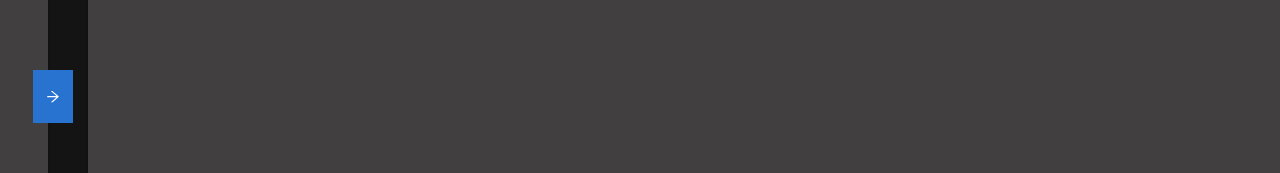
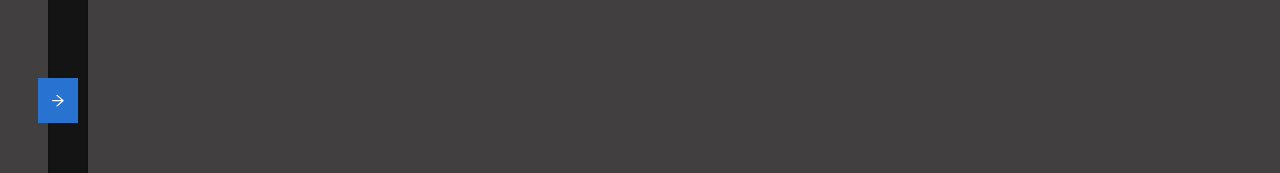
Before and after one commit to Rub4l1to/to-do-redux, a React (Vite) app: page / in a window 1280 px wide. Shown: the part 285-458 px from the top of the page. Built offline with nearby package versions, Linux system fonts and the light colour scheme.

Commit message:
Last updates about stylish

```diff
--- a/src/components/Buttons/Arrow/styles.ts
+++ b/src/components/Buttons/Arrow/styles.ts
@@ -5,7 +5,7 @@ import { PaddingBlock, PaddingInline } from 'styles/mixins';
 
 export const Button = styled('button')<{ toggleButton: boolean }>`
   border: none;
-  ${PaddingBlock({ start: 1, end: 1 })};
+  ${PaddingBlock({ start: 0.75, end: 0.75 })};
   ${PaddingInline({ start: 0.75, end: 0.75 })};
   background: ${({ theme: { colors } }) => colors.secondary};
   color: ${({ theme: { colors } }) => colors.primary};
@@ -20,6 +20,7 @@ export const Button = styled('button')<{ toggleButton: boolean }>`
 
   &:hover {
     transition: transform 0.2s ease-in-out;
+    -webkit-transition: transform 0.2s ease-in-out;
     background: ${({ theme: { colors } }) => colors.primary};
     color: ${({ theme: { colors } }) => colors.secondary};
   }
@@ -28,17 +29,19 @@ export const Button = styled('button')<{ toggleButton: boolean }>`
     font-size: 16pt;
     font-weight: bold;
     transition: transform 0.3s ease-in-out;
+    -webkit-transition: transform 0.3s ease-in-out;
     transform: rotate(${({ toggleButton }) => (toggleButton ? '-90deg' : '90deg')});
   }
 
   @media (min-width: ${({ theme: { breakpoints } }) => breakpoints.md}) {
     left: inherit;
-    right: -25px;
+    right: -30px;
     bottom: 49%;
 
     & svg {
       transform: rotate(${({ toggleButton }) => (toggleButton ? '-180deg' : '0deg')});
       transition: transform 0.3s ease-in-out;
+      -webkit-transition: transform 0.3s ease-in-out;
     }
   }
 `;
--- a/src/components/Buttons/Button/styles.ts
+++ b/src/components/Buttons/Button/styles.ts
@@ -11,6 +11,7 @@ export const Button = styled('button')<{ disable: boolean }>`
   ${PaddingInline({ start: 1, end: 1 })};
   ${PaddingBlock({ start: 1, end: 1 })};
   transition: all 1s;
+  -webkit-transition: all 1s;
   color: ${({ theme: { colors } }) => colors.primary};
 
   &:hover {
--- a/src/components/Item/styles.ts
+++ b/src/components/Item/styles.ts
@@ -12,6 +12,7 @@ export const Item = styled('div')`
   background-color: ${({ theme }) => theme.colors.primary};
   color: ${({ theme }) => theme.colors.tertiary};
   transition: all 0.3s ease-in-out;
+  -webkit-transition: all 0.3s ease-in-out;
   cursor: pointer;
   animation: ${fadeIn} 500ms ease-in;
 `;
--- a/src/components/Iterations/styles.ts
+++ b/src/components/Iterations/styles.ts
@@ -16,12 +16,14 @@ export const Iterations = styled('article')<{ toggle: boolean }>`
   @media (max-width: ${({ theme: { breakpoints } }) => breakpoints.md}) {
     animation: ${fadeIn} 0.8s ease-in-out;
     transition: block-size 0.8s ease;
+    -webkit-transition: block-size 0.8s ease;
   }
 
   @media (min-width: ${({ theme: { breakpoints } }) => breakpoints.md}) {
     inline-size: ${({ toggle }) => (toggle ? '380px' : '30px')};
     block-size: 100vh;
     transition: inline-size 0.5s ease;
+    -webkit-transition: inline-size 0.5s ease;
   }
 `;
 
@@ -34,6 +36,7 @@ export const Content = styled('div')<{ toggle: boolean }>`
   transform: ${({ toggle }) => (toggle ? 'translateY(0)' : 'translateY(-150%)')};
   opacity: ${({ toggle }) => (toggle ? '1' : '0')};
   transition: transform 1s ease;
+  -webkit-transition: transform 1s ease;
 
   @media (min-width: ${({ theme: { breakpoints } }) => breakpoints.md}) {
     inline-size: fit-content;
--- a/src/components/Shared/Fields/InputNumber/index.tsx
+++ b/src/components/Shared/Fields/InputNumber/index.tsx
@@ -12,5 +12,5 @@ interface InputNumberProps {
 }
 
 export const InputNumberField: FC<InputNumberProps> = ({ hasErrors, style, label, ...props }) => {
-  return <Styled.InputNumberField error={hasErrors} {...props} />;
+  return <Styled.InputNumberField step="any" pattern="[0-9]*" error={hasErrors} {...props} />;
 };
--- a/src/components/Shared/Fields/InputNumber/styles.ts
+++ b/src/components/Shared/Fields/InputNumber/styles.ts
@@ -14,6 +14,7 @@ export const InputNumberField = styled.input<{ error?: boolean }>`
 
   inline-size: 100%;
   transition: all 300ms;
+  -webkit-transition: all 300ms;
   font-family: ${({ theme: { fonts } }) => fonts.primary.regular};
 
   &::placeholder {
--- a/src/components/Shared/Fields/InputText/styles.ts
+++ b/src/components/Shared/Fields/InputText/styles.ts
@@ -12,6 +12,7 @@ export const InputTextField = styled.input<{ error?: boolean }>`
   outline: none;
   inline-size: 100%;
   transition: all 300ms;
+  -webkit-transition: all 300ms;
   font-family: ${({ theme: { fonts } }) => fonts.primary.regular};
 
   &::placeholder {
```
